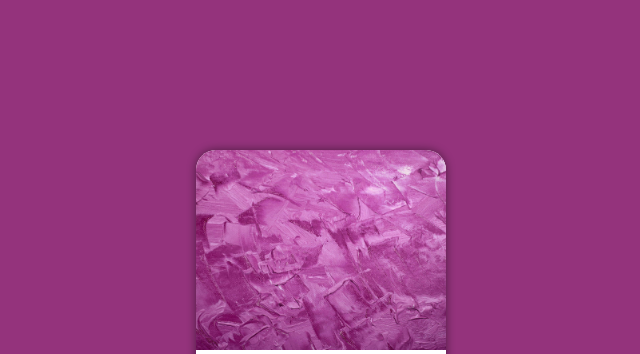
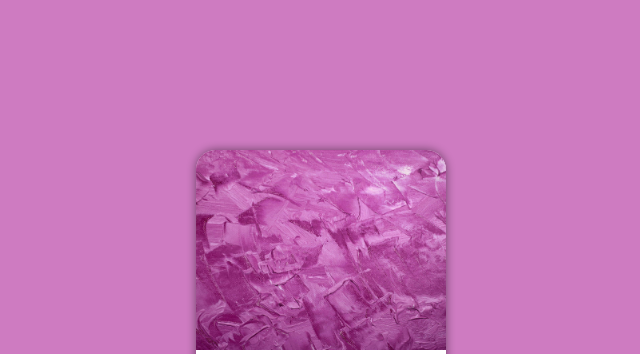
Before and after one commit to Yasmynz/projeto-login, a plain HTML site: page index.html in a window 1280 px wide. Shown: the top 354 px of the page, without its empty margins (319-959 px from the left). Drawn offline with nearby package versions, Linux system fonts and the light colour scheme.

Commit message:
troquei cores

```diff
--- a/estilos/style.css
+++ b/estilos/style.css
@@ -23,7 +23,7 @@
 }
 
 body, html {
-    background-color: #94337C;
+    background-color: #CE7BC1;
     height: 100vh;
     width: 100vw;
 }
@@ -51,7 +51,7 @@ section#login {
 
 section#login > div#imagem {
     display: block;
-    background: #94337C url(../imagens/roxo-login.jpg);
+    background: #CE7BC1 url(../imagens/roxo-login.jpg);
     background-size: cover;
     background-position: right bottom;
     height: 200px;
```
